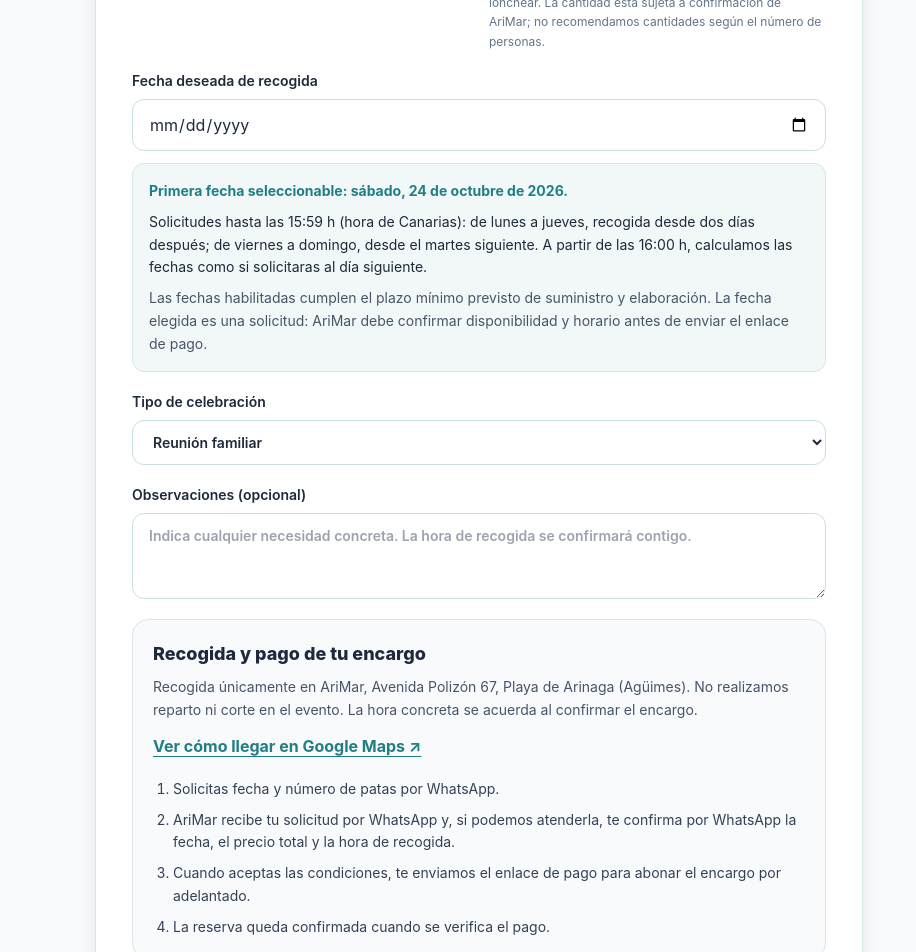
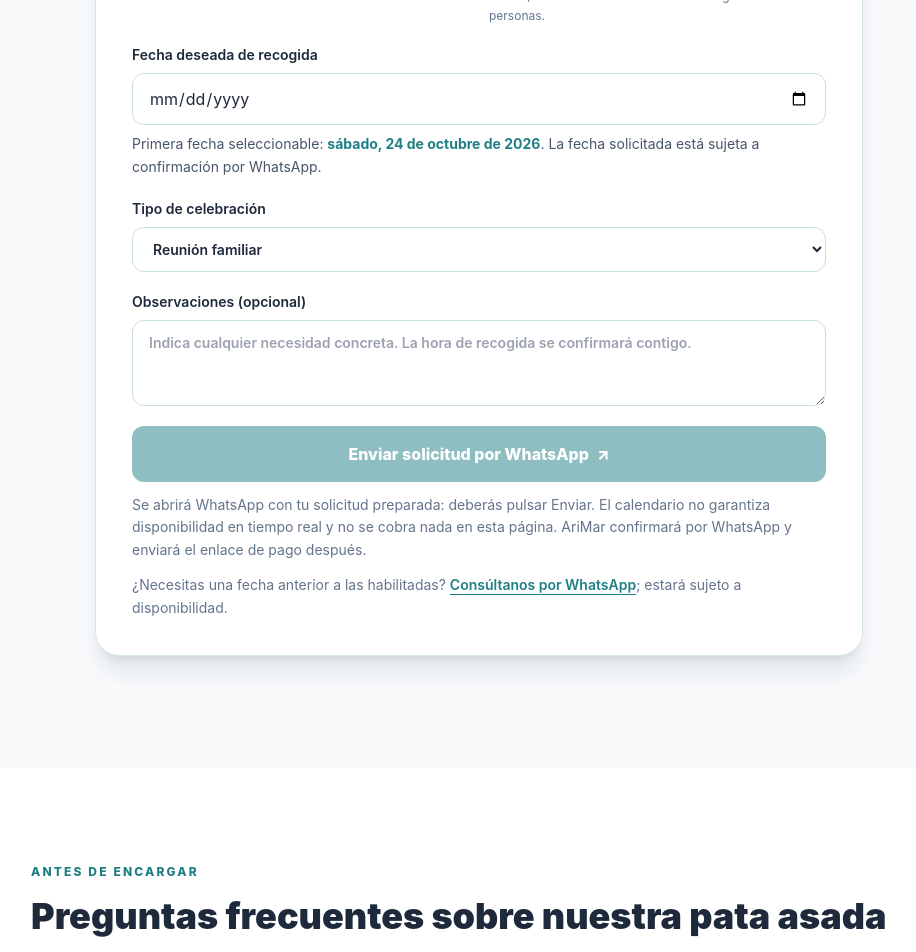
Before and after one commit to talaverilla85/ArimarWeb, a Next.js app: page /pata-asada-gran-canaria in a window 1280 px wide. Shown: the part 4540-5492 px from the top of the page, without its empty margins (161-1077 px from the left). Built offline with nearby package versions, Linux system fonts and the light colour scheme.

Commit message:
Simplify pata form and keep submit directly after fields; move purchase process above form

```diff
--- a/app/pata-asada-gran-canaria/SolicitarPata.tsx
+++ b/app/pata-asada-gran-canaria/SolicitarPata.tsx
@@ -1,7 +1,7 @@
 'use client'
 
 import { useEffect, useRef, useState, type FormEvent } from 'react'
-import { getWhatsAppUrl, siteConfig } from '@/lib/siteConfig'
+import { getWhatsAppUrl } from '@/lib/siteConfig'
 
 /**
  * El día operativo de encargos se calcula en Canarias, independientemente
@@ -105,7 +105,7 @@
       <div className="bg-[#1E293B] px-6 py-8 text-white md:px-9">
         <p className="mb-2 text-xs font-bold uppercase tracking-[0.2em] text-[#B7E1E1]">Encargos para celebraciones</p>
         <h2 className="text-3xl font-extrabold tracking-tight md:text-4xl">Solicita tus patas asadas</h2>
-        <p className="mt-3 leading-relaxed text-slate-200">Elige una fecha disponible en el calendario e indica cuántas patas enteras deseas reservar. Enviaremos la solicitud por WhatsApp a AriMar; comprobaremos si podemos atenderla y te confirmaremos fecha, precio y horario antes del pago.</p>
+        <p className="mt-3 leading-relaxed text-slate-200">Selecciona la fecha de recogida y el número de patas enteras. Recibiremos tu solicitud por WhatsApp y te confirmaremos los detalles antes del pago.</p>
       </div>
 
       <form onSubmit={enviar} className="grid gap-5 p-6 md:grid-cols-2 md:p-9">
@@ -136,11 +136,9 @@
             aria-describedby="pata-fecha-ayuda"
             aria-invalid={!!errorFecha}
           />
-          <div id="pata-fecha-ayuda" className="mt-3 rounded-xl border border-[#D5E7E7] bg-[#F1F8F7] p-4 text-sm leading-relaxed text-[#1E293B]">
-            <p className="font-bold text-[#207F85]">Primera fecha seleccionable: {fechaLegible(primerDia)}.</p>
-            <p className="mt-2">Solicitudes hasta las 15:59 h (hora de Canarias): de lunes a jueves, recogida desde dos días después; de viernes a domingo, desde el martes siguiente. A partir de las 16:00 h, calculamos las fechas como si solicitaras al día siguiente.</p>
-            <p className="mt-2 text-slate-600">Las fechas habilitadas cumplen el plazo mínimo previsto de suministro y elaboración. La fecha elegida es una solicitud: AriMar debe confirmar disponibilidad y horario antes de enviar el enlace de pago.</p>
-          </div>
+          <p id="pata-fecha-ayuda" className="mt-2 text-sm leading-relaxed text-slate-600">
+            Primera fecha seleccionable: <strong className="text-[#207F85]">{fechaLegible(primerDia)}</strong>. La fecha solicitada está sujeta a confirmación por WhatsApp.
+          </p>
           {errorFecha && <p className="mt-2 text-sm font-semibold text-red-700" role="alert">{errorFecha}</p>}
         </div>
 
@@ -158,20 +156,6 @@
           <textarea className={field} rows={3} maxLength={500} value={comentarios} onChange={(e) => setComentarios(e.target.value)} placeholder="Indica cualquier necesidad concreta. La hora de recogida se confirmará contigo." />
         </label>
 
-        <aside className="md:col-span-2 rounded-2xl border border-[#D7E7E8] bg-[#F8FAFC] p-5">
-          <h3 className="text-lg font-extrabold text-[#1E293B]">Recogida y pago de tu encargo</h3>
-          <p className="mt-2 text-sm leading-relaxed text-slate-600">
-            Recogida únicamente en AriMar, Avenida Polizón 67, Playa de Arinaga (Agüimes). No realizamos reparto ni corte en el evento. La hora concreta se acuerda al confirmar el encargo.
-          </p>
-          <a href={siteConfig.mapsUrl} target="_blank" rel="noopener noreferrer" className="mt-3 inline-flex font-bold text-[#207F85] underline underline-offset-4">Ver cómo llegar en Google Maps ↗</a>
-          <ol className="mt-5 list-decimal space-y-2 pl-5 text-sm leading-relaxed text-slate-700">
-            <li>Solicitas fecha y número de patas por WhatsApp.</li>
-            <li>AriMar recibe tu solicitud por WhatsApp y, si podemos atenderla, te confirma por WhatsApp la fecha, el precio total y la hora de recogida.</li>
-            <li>Cuando aceptas las condiciones, te enviamos el enlace de pago para abonar el encargo por adelantado.</li>
-            <li>La reserva queda confirmada cuando se verifica el pago.</li>
-          </ol>
-        </aside>
-
         <div className="md:col-span-2">
           <button type="submit" disabled={!diaValido || !unidadesValidas} className="flex w-full items-center justify-center gap-2 rounded-xl bg-[#207F85] px-6 py-4 text-base font-extrabold text-white transition hover:bg-[#18686D] disabled:cursor-not-allowed disabled:opacity-50 focus-visible:outline focus-visible:outline-2 focus-visible:outline-offset-2 focus-visible:outline-[#207F85]">
             Enviar solicitud por WhatsApp <span aria-hidden="true">↗</span>
```
